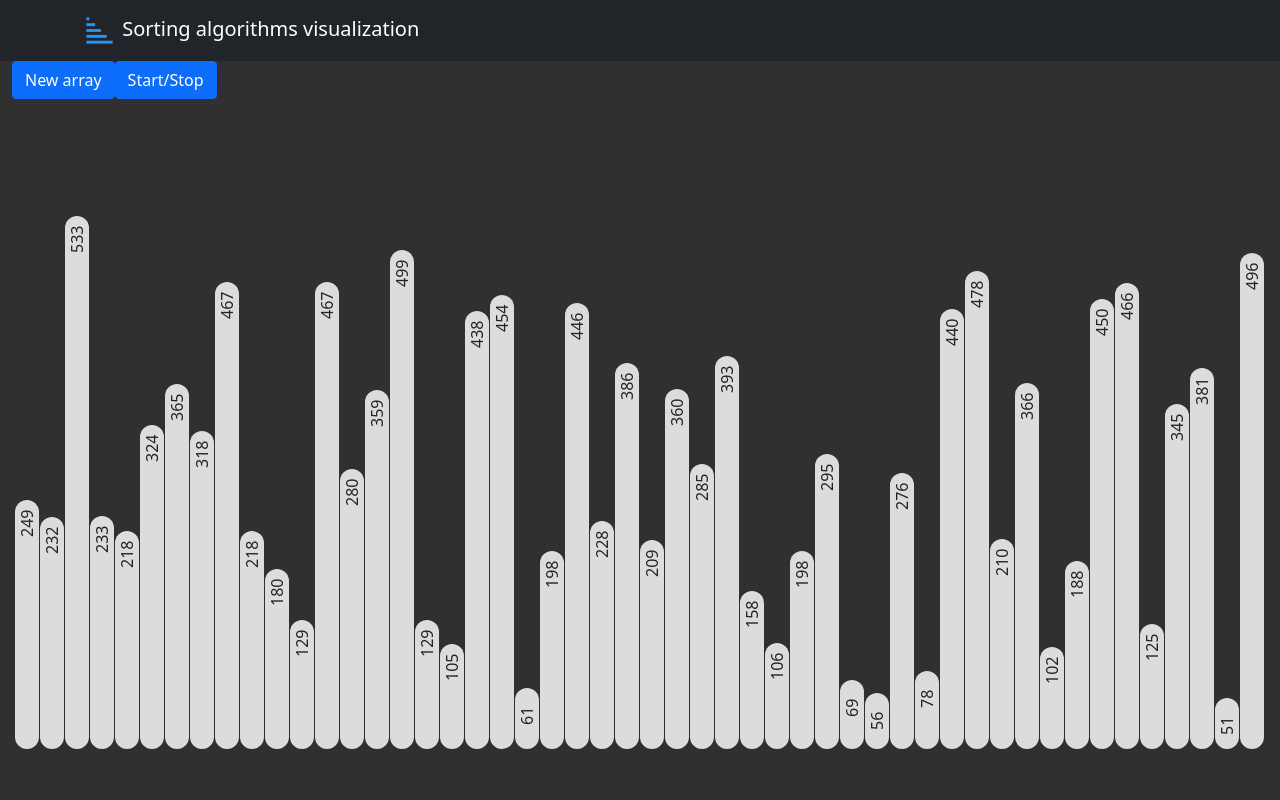
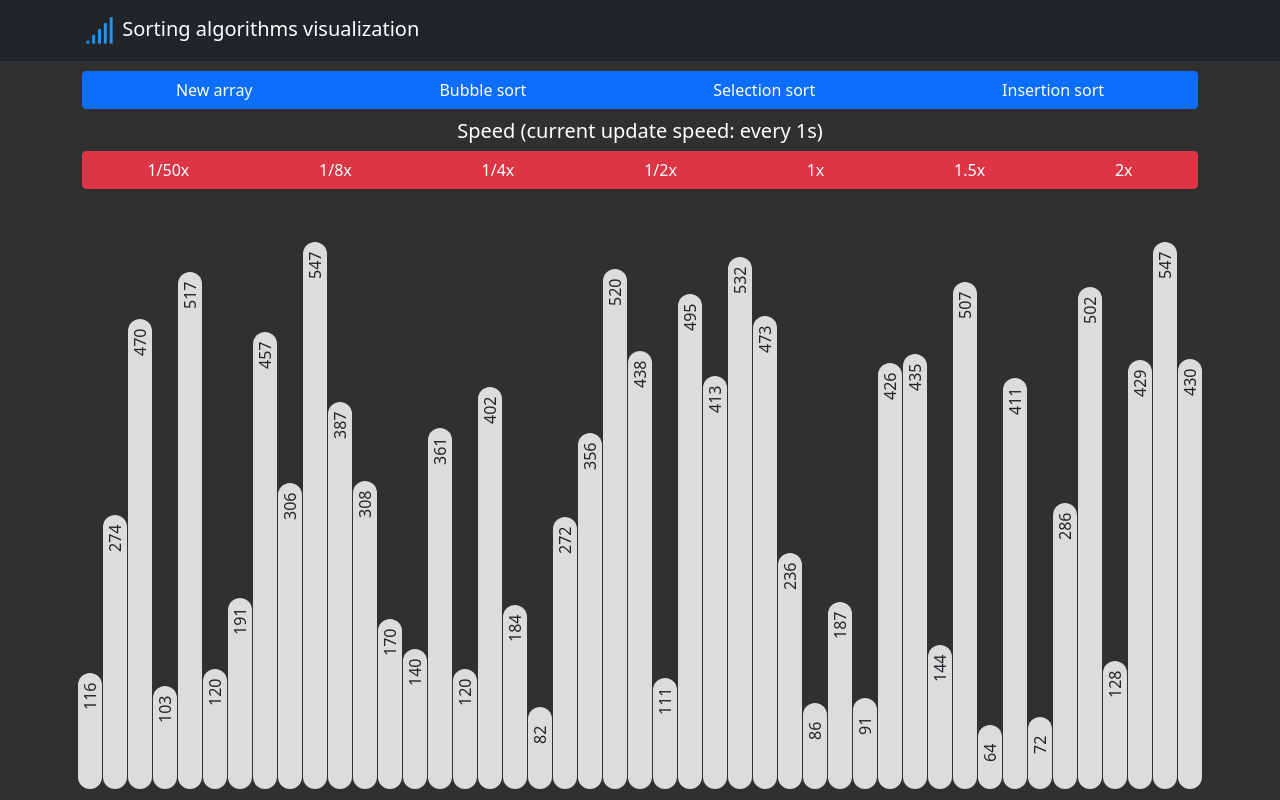
Before and after one commit to jdro10/sorting-algorithms-visualizer, a React (Create React App) app in the folder sorting-algorithms-visualizer/: page / in a window 1280 px wide. Shown: the top 800 px of the page. Built offline with nearby package versions, Linux system fonts and the light colour scheme.

Commit message:
ui update

```diff
--- a/sorting-algorithms-visualizer/src/components/Bar/Bar.js
+++ b/sorting-algorithms-visualizer/src/components/Bar/Bar.js
@@ -7,7 +7,7 @@ const Bar = ({ height, color }) => {
     height: height + "px",
     borderRadius: "15px",
     backgroundColor: color,
-    marginTop: 650 - height + "px",
+    marginTop: 600 - height + "px",
     marginRight: "1px",
   };
 
--- a/sorting-algorithms-visualizer/src/components/Nav/Nav.js
+++ b/sorting-algorithms-visualizer/src/components/Nav/Nav.js
@@ -2,13 +2,17 @@ import React from "react";
 import Navbar from "react-bootstrap/Navbar";
 import Container from "react-bootstrap/Container";
 import { FcGenericSortingAsc } from "react-icons/fc";
+
+const iconStyle = {
+  transform: "rotate(-90deg)"
+}
 
 const Nav = () => {
   return (
     <Navbar bg="dark" variant="dark">
       <Container>
         <Navbar.Brand>
-          <FcGenericSortingAsc size={35} /> Sorting algorithms visualization
+          <FcGenericSortingAsc size={35} style={iconStyle}/> Sorting algorithms visualization
         </Navbar.Brand>
       </Container>
     </Navbar>
--- a/sorting-algorithms-visualizer/src/components/SortingVisualizer/SortingVisualizer.js
+++ b/sorting-algorithms-visualizer/src/components/SortingVisualizer/SortingVisualizer.js
@@ -1,66 +1,171 @@
-import React, { useState, useRef, useEffect } from "react";
+import React, { useState, useEffect } from "react";
 import Row from "react-bootstrap/Row";
 import Bar from "../Bar/Bar";
 import Container from "react-bootstrap/Container";
 import Button from "react-bootstrap/Button";
+import ButtonGroup from "react-bootstrap/ButtonGroup";
 import { bubbleSort } from "../../algorithms/BubbleSort";
 
+const NUMBER_OF_BARS = 50;
+const DEFAULT_SPEED = 1000;
+const UNSORTED_COLOR = "#DCDCDC";
+const BUTTONS_SPEED_COLOR = "danger";
+const BUTTONS_ALGORTIHMS_COLOR = "primary";
+
+const buttonGroupStyle = {
+  marginTop: "10px",
+  display: "flex",
+  marginBottom: "10px",
+};
+
+const textStyle = {
+  color: "white",
+  marginTop: "50px",
+};
+
 const SortingVisualizer = () => {
-  const currentIndex = useRef(0);
+  const [speed, setSpeed] = useState(DEFAULT_SPEED);
+  const [running, isRunning] = useState(false);
+  const [algorithm, setAlgorithm] = useState("");
   const [steps, setSteps] = useState({ sortingSteps: [], colorSteps: [] });
 
   useEffect(() => {
     setSteps({
       sortingSteps: generateRandomArray(),
-      colorSteps: Array(steps.sortingSteps.length).fill("#DCDCDC"),
+      colorSteps: Array(NUMBER_OF_BARS).fill(UNSORTED_COLOR),
     });
-  }, [steps.sortingSteps.length]);
+  }, []);
 
   const generateRandomArray = () => {
-    return [...Array(50)].map((_) => 50 + Math.ceil(Math.random() * 500));
+    return [...Array(NUMBER_OF_BARS)].map(
+      (_) => 50 + Math.ceil(Math.random() * 500)
+    );
   };
 
   const bubbleSortAnimation = async () => {
     const bubbleSortData = bubbleSort(steps.sortingSteps);
     const sorting = bubbleSortData[0];
     const color = bubbleSortData[1];
+    isRunning(true);
+    setAlgorithm("Bubble sort");
 
     setSteps({
       sortingSteps: sorting[0],
       colorSteps: color[0],
     });
 
-    for (let i = 1; i <= sorting.length; i++) {
+    for (let i = 1; i < sorting.length; i++) {
       setSteps({
-        sortingSteps: sorting[currentIndex.current],
-        colorSteps: color[currentIndex.current],
+        sortingSteps: sorting[i],
+        colorSteps: color[i],
       });
 
-      await new Promise((resolve) => setTimeout(resolve, 5));
+      await new Promise((resolve) => setTimeout(resolve, speed));
+    }
 
-      if (currentIndex.current + 1 < sorting.length) {
-        currentIndex.current++;
-      }
-    }
+    isRunning(false);
   };
 
   return (
-    <Container fluid>
+    <Container>
+      <ButtonGroup style={buttonGroupStyle}>
         <Button
           onClick={() =>
             setSteps({
               sortingSteps: generateRandomArray(),
-            colorSteps: Array(steps.sortingSteps.length).fill("#DCDCDC"),
+              colorSteps: Array(NUMBER_OF_BARS).fill(UNSORTED_COLOR),
             })
           }
+          disabled={running}
+          variant={BUTTONS_ALGORTIHMS_COLOR}
         >
           New array
         </Button>
-      <Button onClick={() => bubbleSortAnimation()}>Start/Stop</Button>
+        <Button
+          onClick={() => bubbleSortAnimation()}
+          disabled={running}
+          variant={BUTTONS_ALGORTIHMS_COLOR}
+        >
+          Bubble sort
+        </Button>
+        <Button
+          onClick={() => bubbleSortAnimation()}
+          disabled={running}
+          variant={BUTTONS_ALGORTIHMS_COLOR}
+        >
+          Selection sort
+        </Button>
+        <Button
+          onClick={() => bubbleSortAnimation()}
+          disabled={running}
+          variant={BUTTONS_ALGORTIHMS_COLOR}
+        >
+          Insertion sort
+        </Button>
+      </ButtonGroup>
+      <Row className="text-center">
+        <h5 style={{ color: "white" }}>
+          Speed (current update speed: every {speed / 1000}s)
+        </h5>
+      </Row>
+      <ButtonGroup style={{ display: "flex" }}>
+        <Button
+          onClick={() => setSpeed((1 / 50) * DEFAULT_SPEED)}
+          variant={BUTTONS_SPEED_COLOR}
+          disabled={running}
+        >
+          1/50x
+        </Button>
+        <Button
+          onClick={() => setSpeed((1 / 8) * DEFAULT_SPEED)}
+          variant={BUTTONS_SPEED_COLOR}
+          disabled={running}
+        >
+          1/8x
+        </Button>
+        <Button
+          onClick={() => setSpeed((1 / 4) * DEFAULT_SPEED)}
+          variant={BUTTONS_SPEED_COLOR}
+          disabled={running}
+        >
+          1/4x
+        </Button>
+        <Button
+          onClick={() => setSpeed((1 / 2) * DEFAULT_SPEED)}
+          variant={BUTTONS_SPEED_COLOR}
+          disabled={running}
+        >
+          1/2x
+        </Button>
+        <Button
+          onClick={() => setSpeed(DEFAULT_SPEED)}
+          variant={BUTTONS_SPEED_COLOR}
+          disabled={running}
+        >
+          1x
+        </Button>
+        <Button
+          onClick={() => setSpeed(1.5 * DEFAULT_SPEED)}
+          variant={BUTTONS_SPEED_COLOR}
+          disabled={running}
+        >
+          1.5x
+        </Button>
+        <Button
+          onClick={() => setSpeed(2 * DEFAULT_SPEED)}
+          variant={BUTTONS_SPEED_COLOR}
+          disabled={running}
+        >
+          2x
+        </Button>
+      </ButtonGroup>
       <Row className="justify-content-center">
         {steps.sortingSteps.map((element, index) => (
           <Bar key={index} height={element} color={steps.colorSteps[index]} />
         ))}
+      </Row>
+      <Row className="text-center" style={textStyle}>
+        <h1>{algorithm}</h1>
       </Row>
     </Container>
   );
```
Lines whose indentation alone changed are shown as unchanged.
